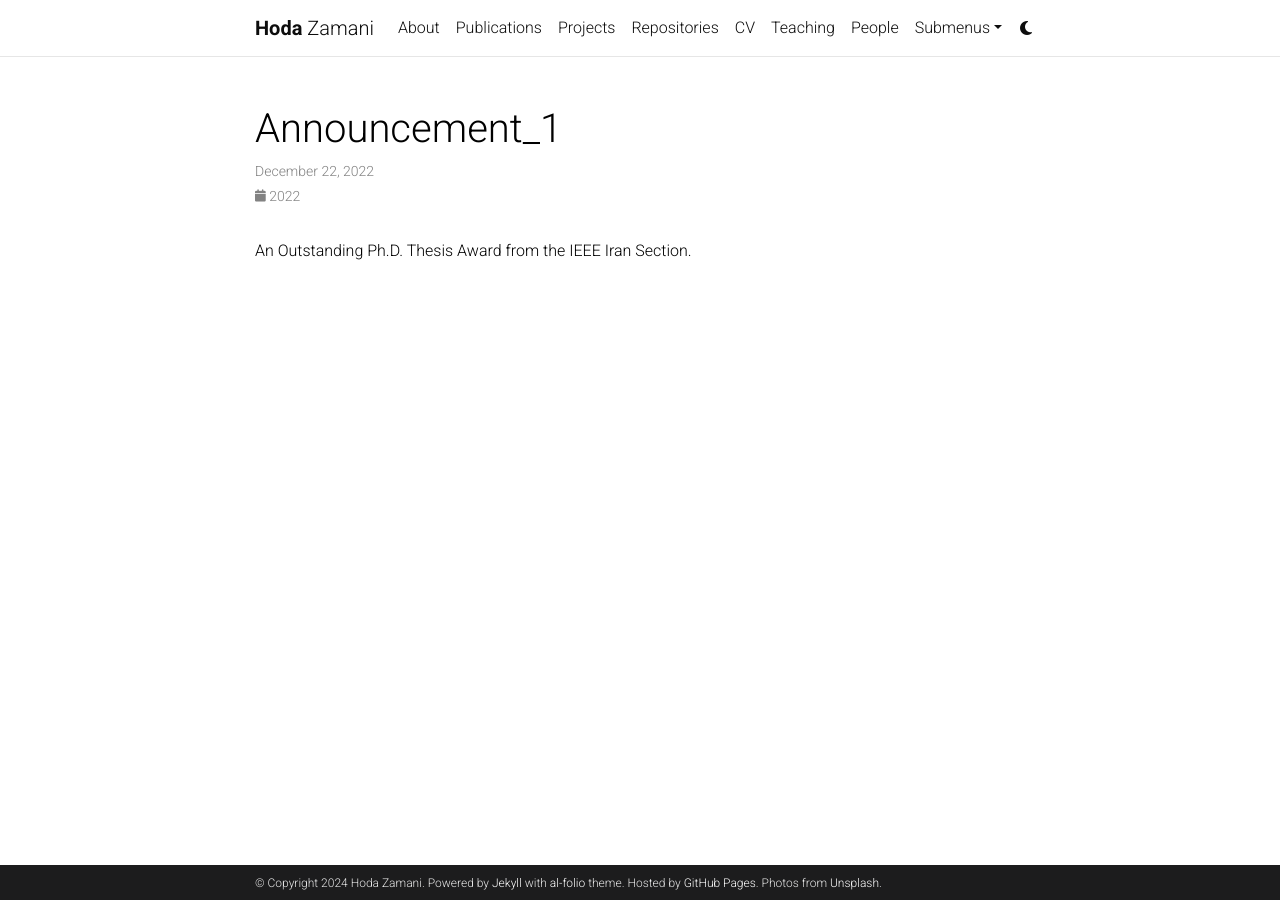
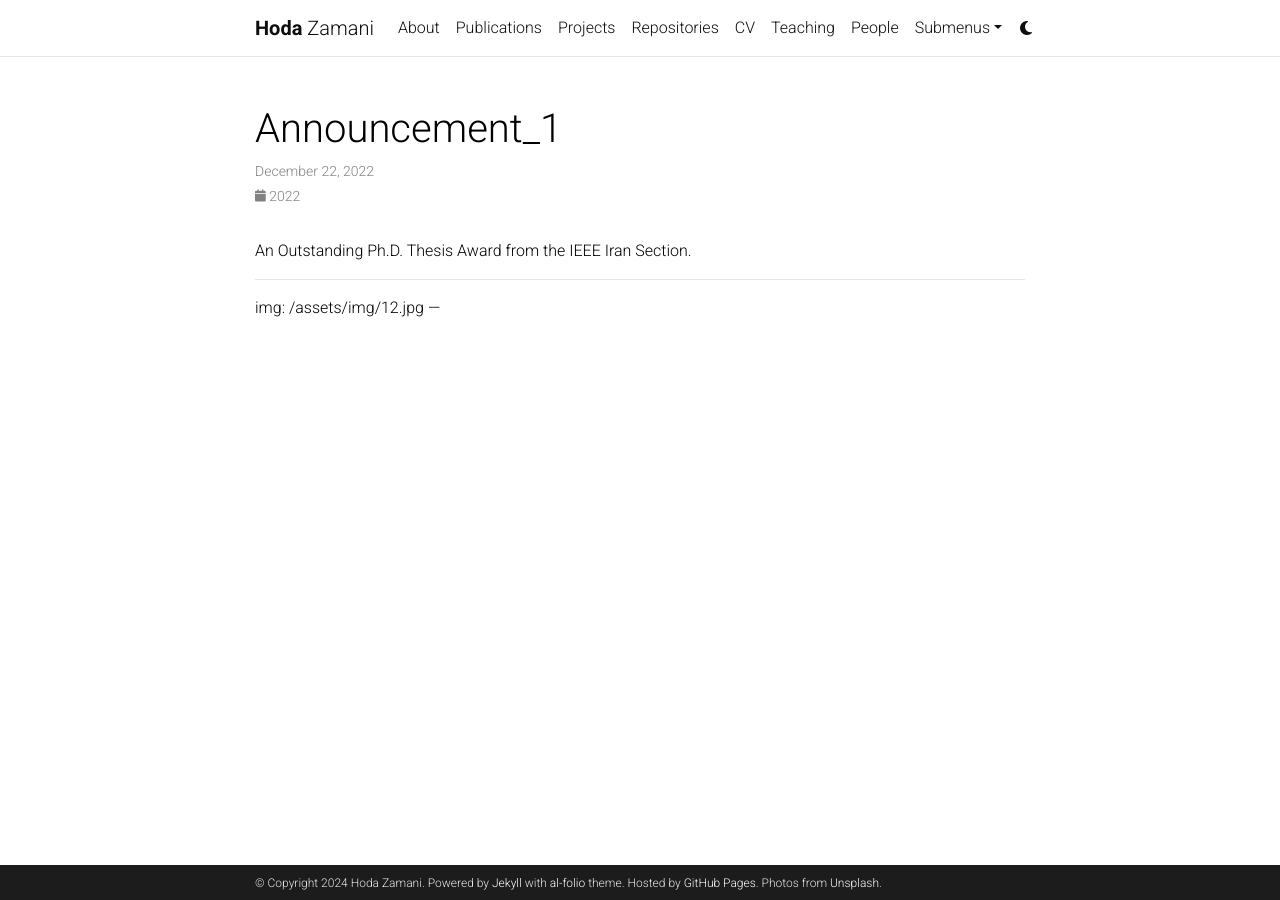
Before and after one commit to HodaZamani/HodaZamani.github.io, a Jekyll site: the page built from _news/announcement_1.md, in a window 1280 px wide. Built offline with Jekyll 4.4.1, drawn with Linux system fonts in a browser that asks for light colours; comment, search, counter and statistics services are not loaded; a style sheet for code colours, icons or effects is not loaded.

Commit message:
Update announcement_1.md

```diff
--- a/_news/announcement_1.md
+++ b/_news/announcement_1.md
@@ -7,3 +7,7 @@
 ---
 
  An Outstanding Ph.D. Thesis Award from the IEEE Iran Section.
+
+ ---
+ img: /assets/img/12.jpg
+ ---
```
